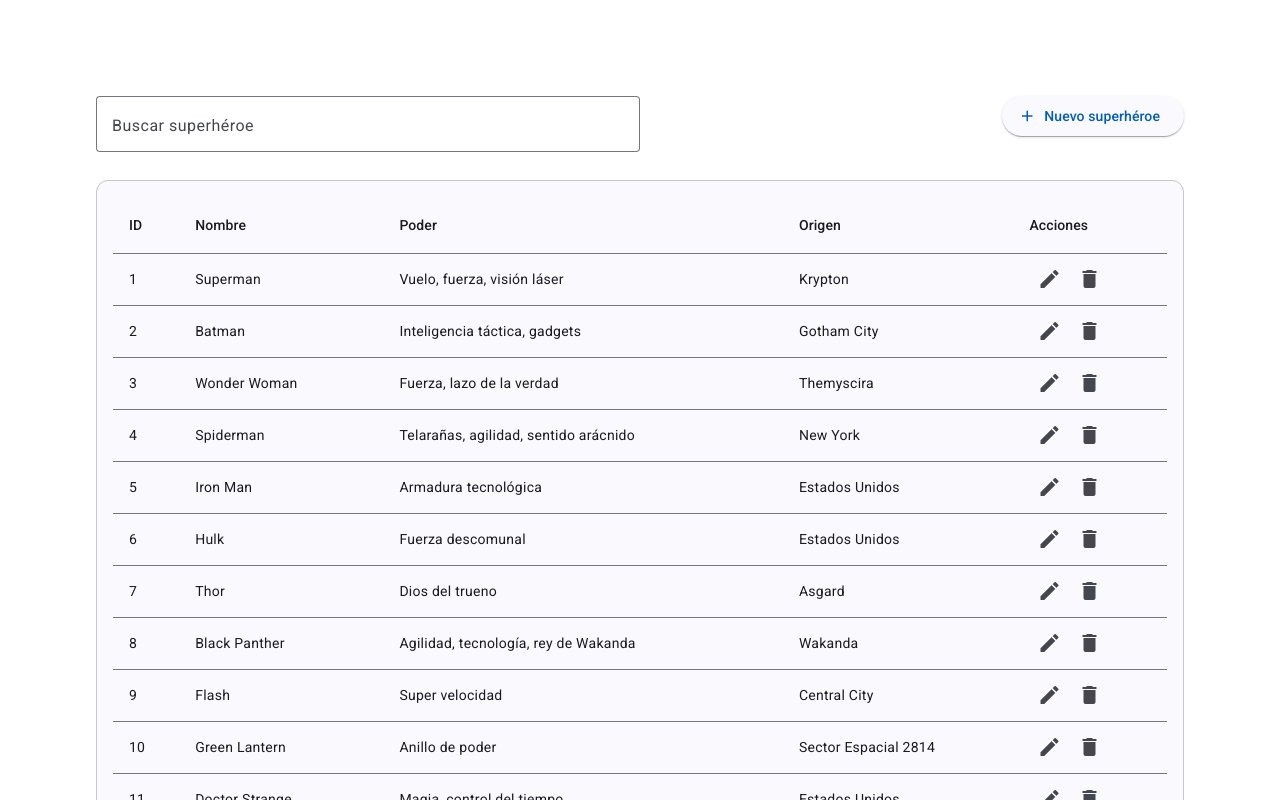
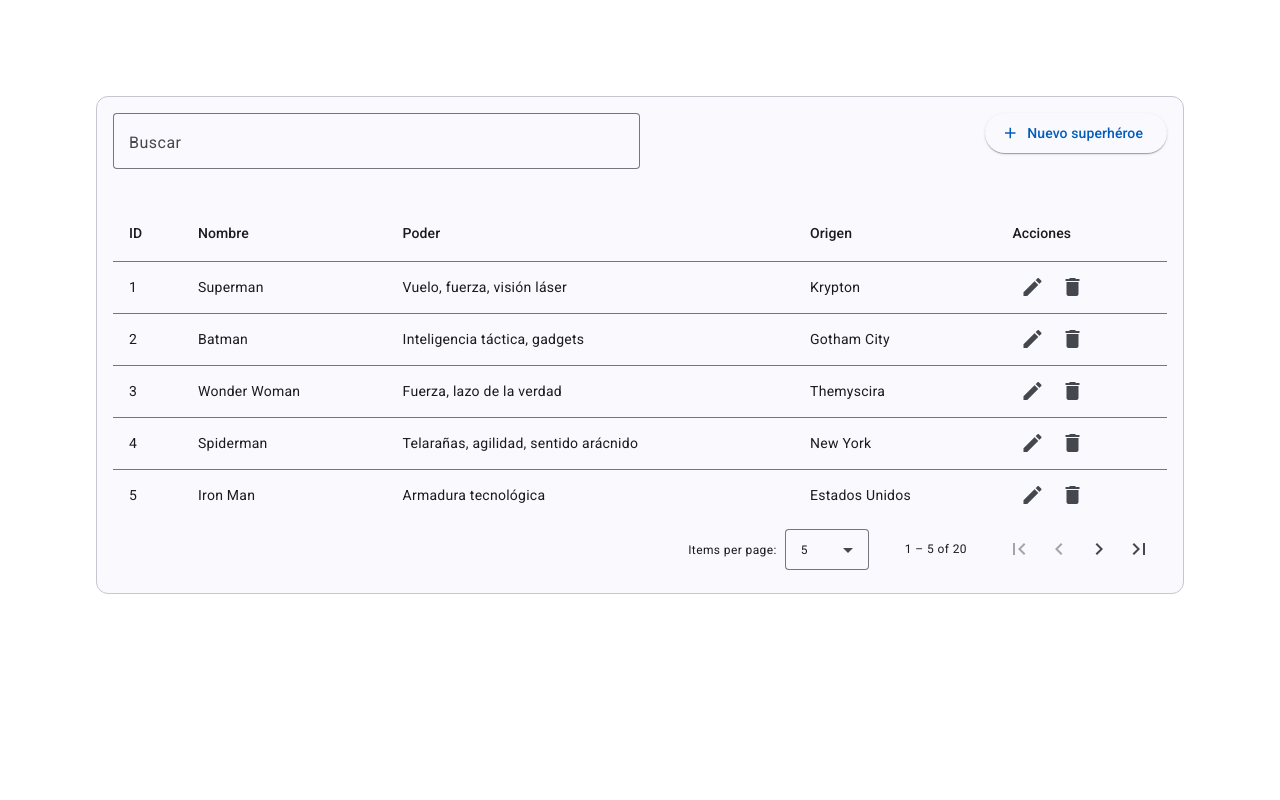
Before and after one commit to Mateo3691/mindata_test, an Angular app: page / in a window 1280 px wide. Shown: the top 800 px of the page. Built offline with nearby package versions, Linux system fonts and the light colour scheme.

Commit message:
se agregó la paginacion y el filtrado a la tabla de forma dinamica

```diff
--- a/src/app/features/superheroes/pages/superheroes-list/superheroes-list.component.html
+++ b/src/app/features/superheroes/pages/superheroes-list/superheroes-list.component.html
@@ -1,35 +1,12 @@
 <div class="superheroes-list">
-  <div class="d-flex justify-content-between mb-2">
-    <mat-form-field appearance="outline" class="w-50">
-      <mat-label>Buscar superhéroe</mat-label>
-      <input
-        matInput
-        type="text"
-        placeholder="Ej. Batman"
-        [value]="filter()"
-        (input)="filter.set($any($event.target).value)"
-      />
-      @if(filter()) {
-        <button
-        matSuffix
-        mat-icon-button
-        (click)="filter.set('')"
-      >
-        <mat-icon>close</mat-icon>
-      </button>
-      }
-    </mat-form-field>
-    <button mat-raised-button color="primary" (click)="openDialogToCreate()">
-      <mat-icon>add</mat-icon>
-      Nuevo superhéroe
-    </button>
-  </div>
   <mat-card appearance="outlined">
     <mat-card-content>
       <app-dynamic-table
         [data]="heroes()"
         [displayedColumns]="displayedColumns"
         (iconClick)="onIconClick($event)"
+        (createClicked)="openDialogToCreate()"
+        (filterChanged)="filter.set($event)"
       />
     </mat-card-content>
   </mat-card>
--- a/src/app/shared/components/dynamic-table/dynamic-table.component.html
+++ b/src/app/shared/components/dynamic-table/dynamic-table.component.html
@@ -1,4 +1,21 @@
-<table mat-table [dataSource]="data" class="mat-elevation-z8">
+<div class="d-flex justify-content-between mb-3">
+  <mat-form-field appearance="outline" class="w-50">
+    <mat-label>Buscar</mat-label>
+    <input
+      matInput
+      type="text"
+      placeholder="Ej. Batman"
+      (input)="onFilterChange($any($event.target).value)"
+    />
+  </mat-form-field>
+
+  <button mat-raised-button color="primary" (click)="onCreateClick()">
+    <mat-icon>add</mat-icon>
+    Nuevo superhéroe
+  </button>
+</div>
+
+<table mat-table [dataSource]="dataSource" class="mat-elevation-z8">
 
   @for (col of displayedColumns; track col.columnDef) {
     <ng-container [matColumnDef]="col.columnDef">
@@ -24,3 +41,4 @@
   <tr mat-header-row *matHeaderRowDef="columnKeys"></tr>
   <tr mat-row *matRowDef="let row; columns: columnKeys"></tr>
 </table>
+<mat-paginator [pageSizeOptions]="[5, 10, 20]" showFirstLastButtons></mat-paginator>
--- a/src/app/shared/components/dynamic-table/dynamic-table.component.ts
+++ b/src/app/shared/components/dynamic-table/dynamic-table.component.ts
@@ -1,26 +1,55 @@
-import { Component, EventEmitter, Input, Output } from '@angular/core';
-import { MatTableModule } from '@angular/material/table';
+import { AfterViewInit, Component, EventEmitter, Input, OnChanges, Output, SimpleChanges, ViewChild } from '@angular/core';
+import { MatTableDataSource, MatTableModule } from '@angular/material/table';
 import { Superheroe } from '../../../core/models/superheroe.model';
 import { Column } from '../../../core/models/columns.model';
 import { MOCK_SUPERHEROES } from '../../../core/mocks/superheroes-mock';
 import { MatButtonModule } from '@angular/material/button';
 import { MatIconModule } from '@angular/material/icon';
 import { MatTooltipModule } from '@angular/material/tooltip';
+import { MatPaginator, MatPaginatorModule } from '@angular/material/paginator';
+import { MatFormField, MatFormFieldControl, MatFormFieldModule, MatLabel } from '@angular/material/form-field';
+import { MatInputModule } from '@angular/material/input';
 
 @Component({
   selector: 'app-dynamic-table',
-  imports: [MatTableModule, MatIconModule, MatButtonModule, MatTooltipModule],
+  imports: [MatTableModule, MatIconModule, MatButtonModule, MatTooltipModule, MatTableModule, MatPaginatorModule, MatFormFieldModule, MatInputModule, MatLabel],
   templateUrl: './dynamic-table.component.html',
   styleUrl: './dynamic-table.component.scss',
 })
-export class DynamicTableComponent {
+export class DynamicTableComponent implements AfterViewInit, OnChanges {
   @Input() data: Superheroe[] = [];
   @Input() displayedColumns: Column[] = [];
 
   @Output() iconClick: EventEmitter<any> = new EventEmitter();
+  @Output() createClicked = new EventEmitter<void>();
+  @Output() filterChanged = new EventEmitter<string>();
+
+  dataSource = new MatTableDataSource<Superheroe>();
+
+  @ViewChild(MatPaginator) paginator!: MatPaginator;
 
   get columnKeys(): string[] {
     return this.displayedColumns.map((col) => col.columnDef);
+  }
+
+  ngAfterViewInit(): void {
+    this.dataSource.paginator = this.paginator;
+  }
+
+  // esto lo hago para que se vayan actualizando los datos en la tabla cuando cambian
+  ngOnChanges(): void {
+    this.dataSource.data = this.data;
+    if (this.paginator) {
+      this.dataSource.paginator = this.paginator;
+    }
+  }
+
+  onFilterChange(value: string) {
+  this.filterChanged.emit(value);
+  }
+
+  onCreateClick() {
+    this.createClicked.emit();
   }
 
   onIconClick(action: string, element: any): void {
```
